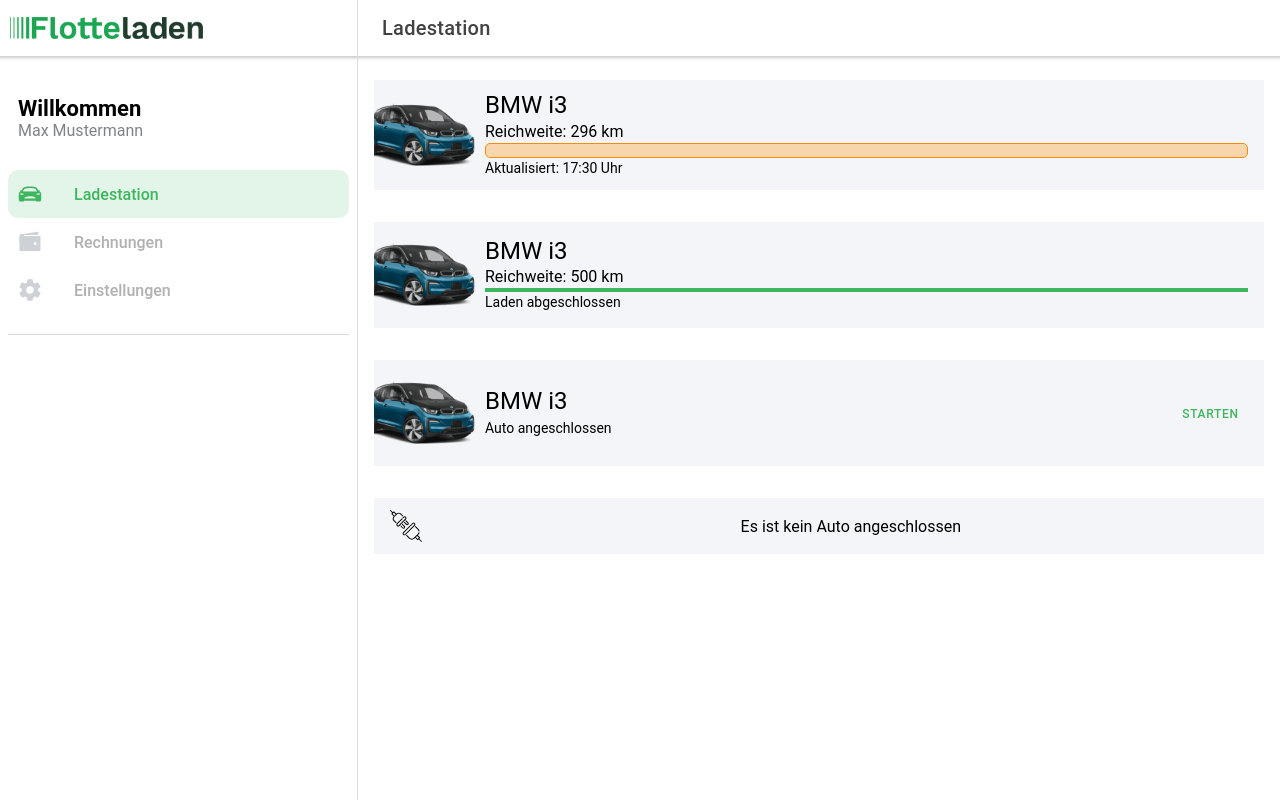
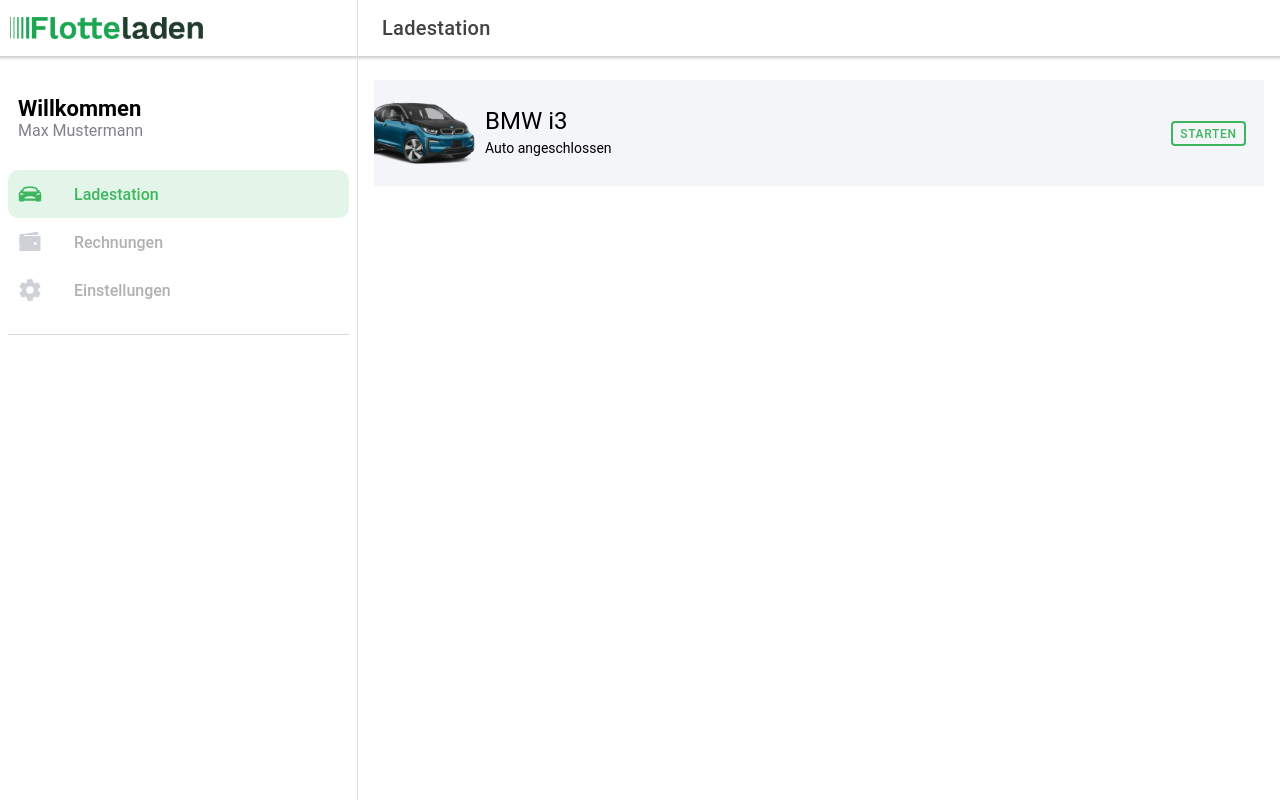
Before and after one commit to DwieDima/flapp, a React (Create React App) app: page /charge in a window 1280 px wide. Built offline with nearby package versions, Linux system fonts and the light colour scheme; data requests are answered from the project's data file.

Commit message:
Update ChargingPointCard and ChargePage

```diff
--- a/data/db.json
+++ b/data/db.json
@@ -48,7 +48,7 @@
   ],
   "current-charge-cycle": {
     "id": "f209490a-1838-11eb-adc1-0242ac120002",
-    "status": "CHARGING",
+    "status": "CONNECTED",
     "chargingPoint": 1,
     "started": "2020-10-23T08:09:30.056Z",
     "ended": null,
--- a/src/components/ChargingPointCard/ChargingPointCard.tsx
+++ b/src/components/ChargingPointCard/ChargingPointCard.tsx
@@ -1,5 +1,7 @@
 import {
+  IonButton,
   IonCol,
+  IonIcon,
   IonItem,
   IonLabel,
   IonList,
@@ -8,24 +10,48 @@
   IonThumbnail
 } from '@ionic/react';
 import React from 'react';
-import { ChargeCycle } from '../../models/charge-cycle.model';
+import { ChargeCycle, ChargeStatus } from '../../models/charge-cycle.model';
 import './ChargingPointCard.scss';
 
 type Props = {
   currentChargeCycle: ChargeCycle | undefined;
+  openChargingSpeedModal: () => void;
 };
 
-const ChargingPointCard: React.FC<Props> = ({ currentChargeCycle }) => {
+const ChargingPointCard: React.FC<Props> = ({
+  currentChargeCycle,
+  openChargingSpeedModal
+}) => {
   return (
-    <>
     <IonList inset={true} lines="none">
       <IonItem color="light">
-          {/*
-            only when status === 'CONNECTED || CHARGING || CHARGING_COMPLETED'
-          */}
+        {currentChargeCycle?.status ? (
           <IonThumbnail slot="start">
             <img src="assets/img/cars/bmw_i3.png" alt="car" />
           </IonThumbnail>
+        ) : (
+          <IonIcon
+            slot="start"
+            size="large"
+            src="assets/icons/plug.svg"
+          ></IonIcon>
+        )}
+        {currentChargeCycle?.status ? (
+          currentChargeCycle.status === ChargeStatus.CONNECTED ? (
+            <>
+              <IonLabel>
+                <h1>BMW i3</h1>
+                <p className="ion-text-wrap">Auto angeschlossen</p>
+              </IonLabel>
+              <IonButton
+                slot="end"
+                fill="outline"
+                onClick={() => openChargingSpeedModal()}
+              >
+                starten
+              </IonButton>
+            </>
+          ) : currentChargeCycle.status === ChargeStatus.CHARGING ? (
             <IonLabel>
               <h1>BMW i3</h1>
               <h2>Reichweite: 296 km</h2>
@@ -40,9 +66,29 @@
               </IonRow>
               <p>Aktualisiert: 17:30 Uhr</p>
             </IonLabel>
+          ) : (
+            <IonLabel>
+              <h1>BMW i3</h1>
+              <h2>Reichweite: 500 km</h2>
+              <IonRow className="ion-align-items-center">
+                <IonCol className="ion-no-padding">
+                  <IonProgressBar
+                    className="progress-bar-completed"
+                    color="success"
+                    value={1}
+                  ></IonProgressBar>
+                </IonCol>
+              </IonRow>
+              <p>Laden abgeschlossen</p>
+            </IonLabel>
+          )
+        ) : (
+          <IonLabel className="ion-text-center ion-text-wrap">
+            <h2>Es ist kein Auto angeschlossen</h2>
+          </IonLabel>
+        )}
       </IonItem>
     </IonList>
-    </>
   );
 };
 
--- a/src/pages/Charge/ChargePage.tsx
+++ b/src/pages/Charge/ChargePage.tsx
@@ -1,18 +1,9 @@
 import {
-  IonButton,
   IonButtons,
-  IonCol,
   IonContent,
   IonHeader,
-  IonIcon,
-  IonItem,
-  IonLabel,
-  IonList,
   IonMenuButton,
   IonPage,
-  IonProgressBar,
-  IonRow,
-  IonThumbnail,
   IonTitle,
   IonToolbar
 } from '@ionic/react';
@@ -31,7 +22,14 @@
     setShowModal(false);
   }
 
+  function openModal(): void {
+    setShowModal(true);
+  }
+
   useEffect(() => {
+    deviceService
+      .getCurrentChargeCycle()
+      .then((cycle) => setCurrentChargeCycle(cycle));
     const interval = setInterval(async () => {
       const cycle = await deviceService.getCurrentChargeCycle();
       setCurrentChargeCycle(cycle);
@@ -56,59 +54,10 @@
             <IonTitle size="large">Ladestation</IonTitle>
           </IonToolbar>
         </IonHeader>
-        <ChargingPointCard currentChargeCycle={currentChargeCycle} />
-        <IonList inset={true} lines="none">
-          <IonItem color="light">
-            <IonThumbnail slot="start">
-              <img src="assets/img/cars/bmw_i3.png" alt="car" />
-            </IonThumbnail>
-            <IonLabel>
-              <h1>BMW i3</h1>
-              <h2>Reichweite: 500 km</h2>
-              <IonRow className="ion-align-items-center">
-                <IonCol className="ion-no-padding">
-                  <IonProgressBar
-                    className="progress-bar"
-                    value={1}
-                  ></IonProgressBar>
-                </IonCol>
-              </IonRow>
-              <p>Laden abgeschlossen</p>
-            </IonLabel>
-          </IonItem>
-        </IonList>
-
-        <IonList inset={true} lines="none">
-          <IonItem color="light">
-            <IonThumbnail slot="start">
-              <img src="assets/img/cars/bmw_i3.png" alt="car" />
-            </IonThumbnail>
-            <IonLabel>
-              <h1>BMW i3</h1>
-              <p className="ion-text-wrap">Auto angeschlossen</p>
-            </IonLabel>
-            <IonButton
-              slot="end"
-              fill="clear"
-              onClick={() => setShowModal(true)}
-            >
-              starten
-            </IonButton>
-          </IonItem>
-        </IonList>
-
-        <IonList inset={true} lines="none">
-          <IonItem color="light">
-            <IonIcon
-              slot="start"
-              size="large"
-              src="assets/icons/plug.svg"
-            ></IonIcon>
-            <IonLabel className="ion-text-center ion-text-wrap">
-              <h2>Es ist kein Auto angeschlossen</h2>
-            </IonLabel>
-          </IonItem>
-        </IonList>
+        <ChargingPointCard
+          currentChargeCycle={currentChargeCycle}
+          openChargingSpeedModal={openModal}
+        />
         <SelectChargingSpeedModal isOpen={showModal} closeModal={closeModal} />
       </IonContent>
     </IonPage>
```
Lines whose indentation alone changed are shown as unchanged.
